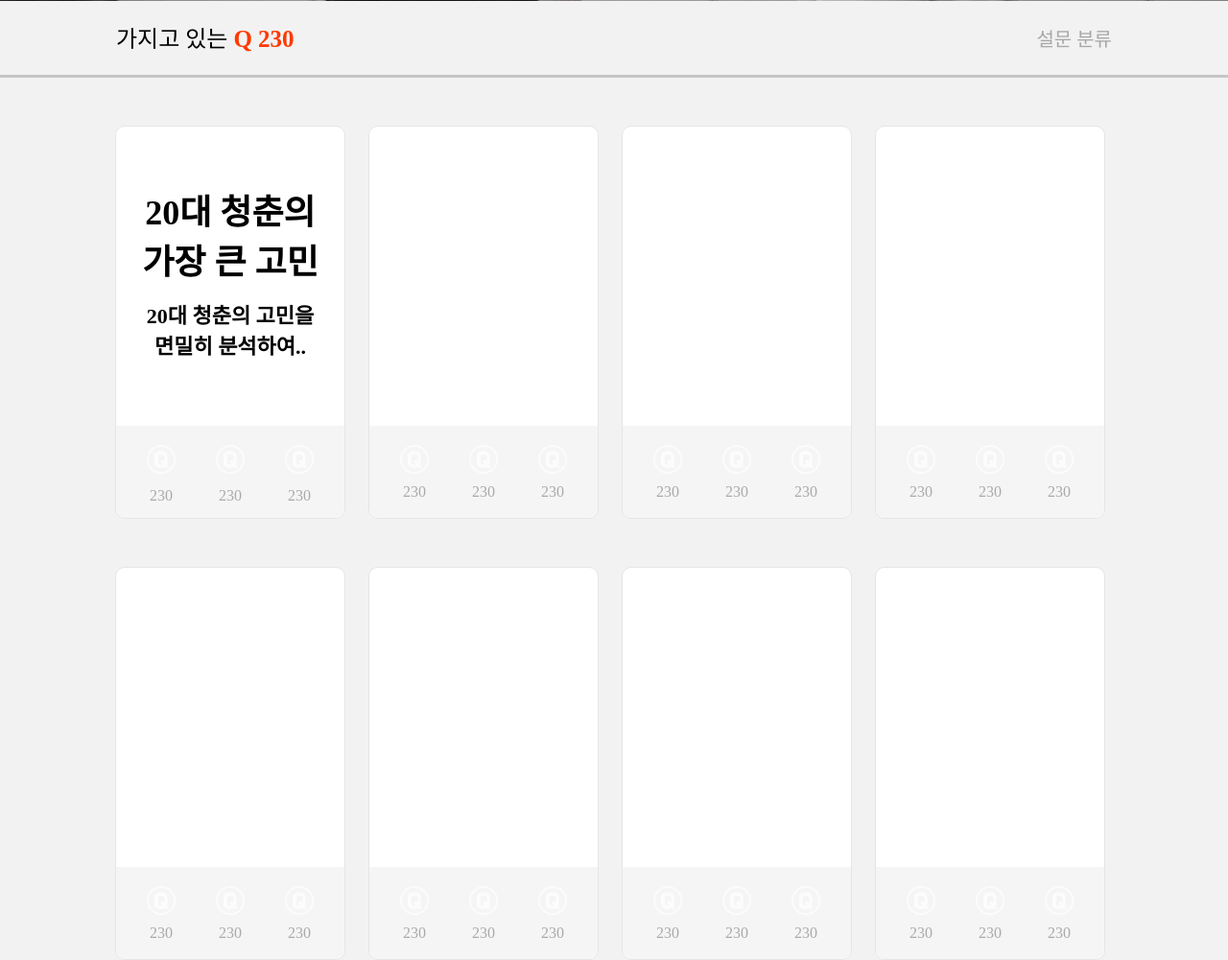
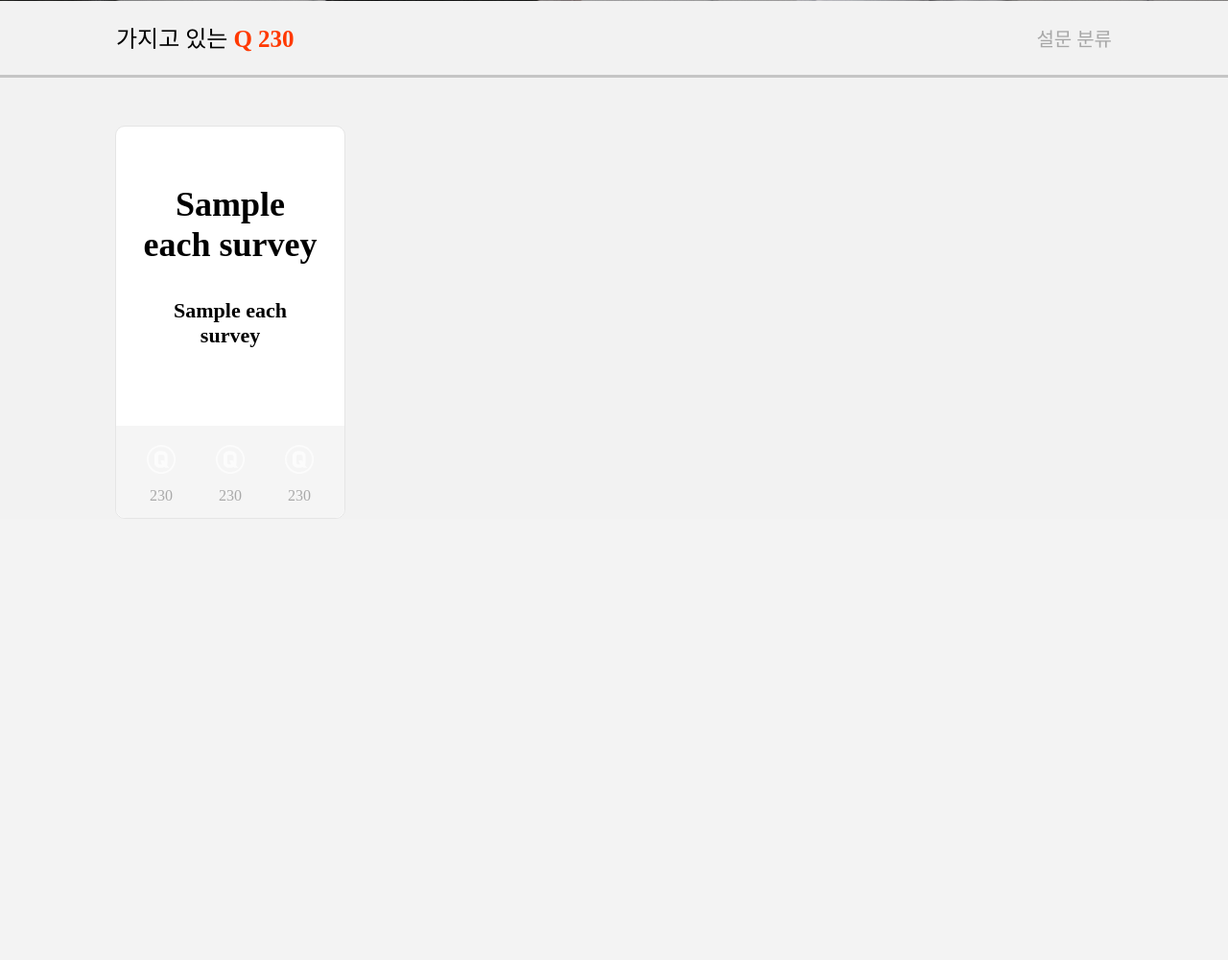
Before and after one commit to bdh1011/Ques, a Python web app: template app/templates/main.html in a window 1280 px wide. Shown: the part 479-1480 px from the top of the page at 96% size. After the commit the page ends 1020 px from the top, so only its background shows below. Run offline with Jinja, Linux system fonts and the light colour scheme; the template is opened without the code that fills it: most values are stand-ins (such as "Sample title", 1, 10 or a date in 2020).

Commit message:
Survey register & Show on main page

```diff
--- a/app/__init__.py
+++ b/app/__init__.py
@@ -3,6 +3,9 @@ from flask import Flask
 from flask.ext.sqlalchemy import SQLAlchemy
 from flask.ext.httpauth import HTTPBasicAuth
 from flask.ext.login import LoginManager
+from redis import Redis
+
+redis = Redis()
 
 app = Flask(__name__)
 app.secret_key = 'ques'
--- a/app/templates/main.html
+++ b/app/templates/main.html
@@ -45,9 +45,10 @@
 
 		</div>
 		<div class="cards">
+		{% for each_survey in survey_list %}
 			<div class="card">
-				<h2>20대 청춘의 가장 큰 고민</h2>
-				<h3>20대 청춘의 고민을 면밀히 분석하여..</h3>
+				<h2>{{each_survey.title}}</h2>
+				<h3>{{each_survey.subtitle}}</h3>
 				<div class="card_bottom">
 					<div class="card_icon">
 						<div class="icon"></div>
@@ -63,118 +64,7 @@
 					</div>
 				</div>
 			</div>
-			<div class="card">
-				<div class="card_bottom">
-					<div class="card_icon">
-						<div class="icon"></div>
-						230<!--조아요순-->
-					</div>
-					<div class="card_icon">
-						<div class="icon"></div>
-						230
-					</div>
-					<div class="card_icon">
-						<div class="icon"></div>
-						230
-					</div>
-				</div>
-			</div>
-			<div class="card">
-				<div class="card_bottom">
-					<div class="card_icon">
-						<div class="icon"></div>
-						230<!--조아요순-->
-					</div>
-					<div class="card_icon">
-						<div class="icon"></div>
-						230
-					</div>
-					<div class="card_icon">
-						<div class="icon"></div>
-						230
-					</div>
-				</div>
-			</div>
-			<div class="card">
-				<div class="card_bottom">
-					<div class="card_icon">
-						<div class="icon"></div>
-						230<!--조아요순-->
-					</div>
-					<div class="card_icon">
-						<div class="icon"></div>
-						230
-					</div>
-					<div class="card_icon">
-						<div class="icon"></div>
-						230
-					</div>
-				</div>
-			</div>
-			<div class="card">
-				<div class="card_bottom">
-					<div class="card_icon">
-						<div class="icon"></div>
-						230<!--조아요순-->
-					</div>
-					<div class="card_icon">
-						<div class="icon"></div>
-						230
-					</div>
-					<div class="card_icon">
-						<div class="icon"></div>
-						230
-					</div>
-				</div>
-			</div>
-			<div class="card">
-				<div class="card_bottom">
-					<div class="card_icon">
-						<div class="icon"></div>
-						230<!--조아요순-->
-					</div>
-					<div class="card_icon">
-						<div class="icon"></div>
-						230
-					</div>
-					<div class="card_icon">
-						<div class="icon"></div>
-						230
-					</div>
-				</div>
-			</div>
-			<div class="card">
-				<div class="card_bottom">
-					<div class="card_icon">
-						<div class="icon"></div>
-						230<!--조아요순-->
-					</div>
-					<div class="card_icon">
-						<div class="icon"></div>
-						230
-					</div>
-					<div class="card_icon">
-						<div class="icon"></div>
-						230
-					</div>
-				</div>
-			</div>
-			<div class="card">
-				<div class="card_bottom">
-					<div class="card_icon">
-						<div class="icon"></div>
-						230<!--조아요순-->
-					</div>
-					<div class="card_icon">
-						<div class="icon"></div>
-						230
-					</div>
-					<div class="card_icon">
-						<div class="icon"></div>
-						230
-					</div>
-				</div>
-			</div>
+		{% endfor %}
 		</div>
 	</div>
 </body>
```
Also changed, not shown: app/models.py (+18 -2 lines), app/templates/create.html (+15 -4 lines), app/views.py (+72 -19 lines).
